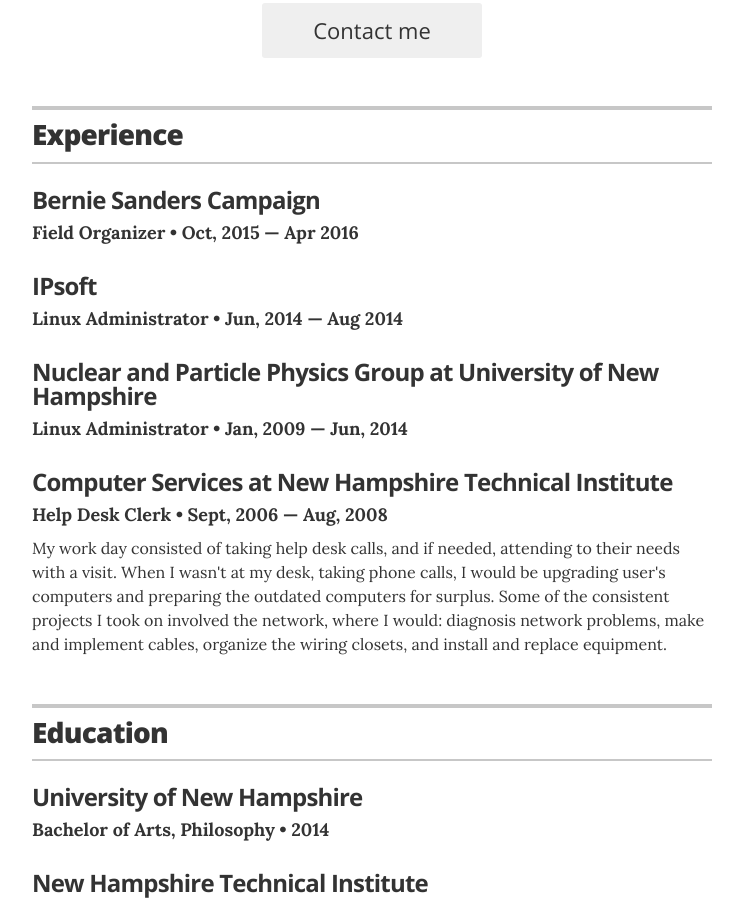
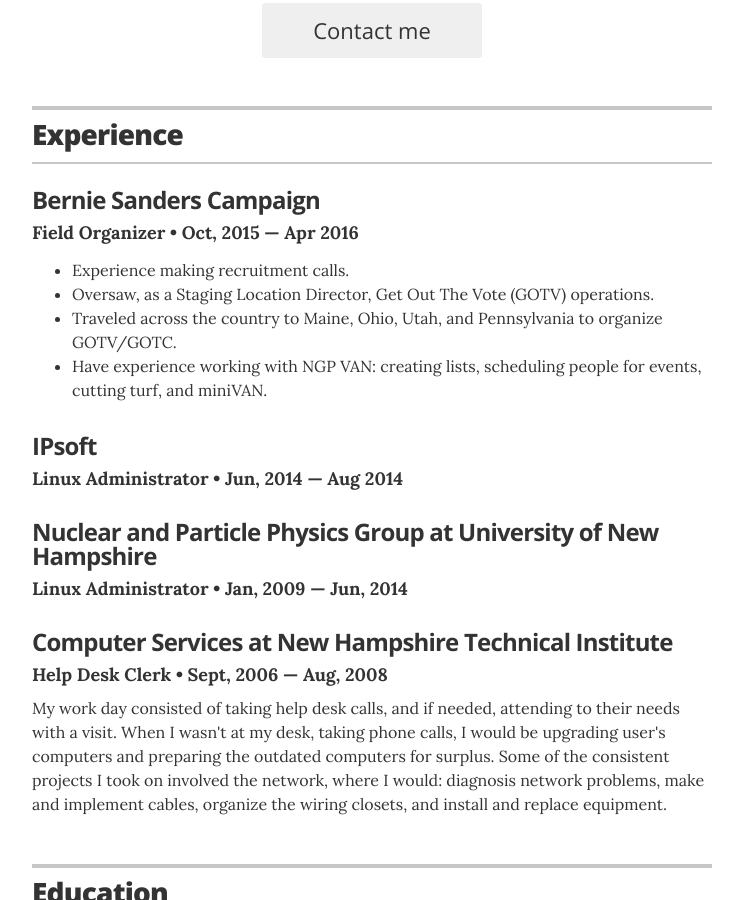
Before and after one commit to jthibeault2005/joshthibeault.me, a Jekyll site: the page built from index.html, in a window 1280 px wide and 900 px high, scrolled down 439 px. Shown: the whole window, without its empty margins (268-1011 px from the left). Built offline with Jekyll 4.4.1, drawn with Linux system fonts in a browser that asks for light colours.

Commit message:
Update experience.yml

```diff
--- a/_data/experience.yml
+++ b/_data/experience.yml
@@ -3,6 +3,7 @@
 - company: Bernie Sanders Campaign
   position: Field Organizer
   duration: Oct, 2015 &mdash; Apr 2016
+  summary: <ul class="resume-item-list"><li>Experience making recruitment calls.</li><li>Oversaw, as a Staging Location Director, Get Out The Vote (GOTV) operations.</li><li>Traveled across the country to Maine, Ohio, Utah, and Pennsylvania to organize GOTV&#47;GOTC.</li><li>Have experience working with NGP VAN&#58; creating lists, scheduling people for events, cutting turf, and miniVAN.</li></ul>
 
 - company: IPsoft
   position: Linux Administrator
```
